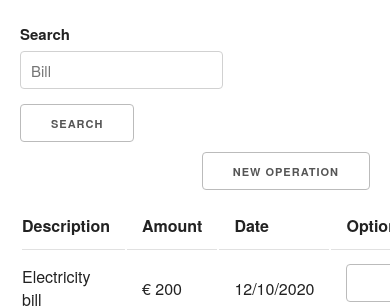
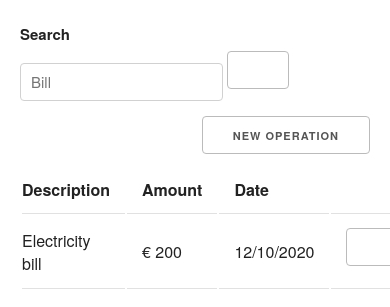
Before and after one commit to flaviocolonna/money-tracking-app, a website: page src/index.html in a window 390 px wide. Shown: the part 95-402 px from the top of the page. Drawn offline with nearby package versions, Linux system fonts and the light colour scheme.

Commit message:
Editing responsiveness of table and action buttons

```diff
--- a/src/css/buttons.css
+++ b/src/css/buttons.css
@@ -4,6 +4,7 @@
     background-position: center;
     border: none;
     margin: 0;
+    padding: 0 12px;
 }
 .button-animated {
     transition: background-size ease .3s;
--- a/src/css/form.css
+++ b/src/css/form.css
@@ -7,3 +7,22 @@ form .custom-input {
     border-radius: 0;
     border-bottom: 1px solid #989898;
 }
+.custom-input-container {
+    position: relative;
+    width: 250px;
+}
+.custom-input-container input {
+    width: 250px;
+}
+.custom-input-container .button-icon {
+    position: absolute;
+    right: 0;
+    padding: 0 16px;
+    border: 1px solid #D1D1D1;
+    border-bottom-left-radius: 0;
+    border-top-left-radius: 0;
+    background-repeat: no-repeat;
+    background-size: 18px;
+    display: inline-block;
+    vertical-align: middle;
+}
--- a/src/css/helpers.css
+++ b/src/css/helpers.css
@@ -1,3 +1,9 @@
 .no-margin {
     margin: 0;
 }
+.mt-2 {
+    margin-top: 2rem;
+}
+.align-text-center {
+    text-align: center;
+}
--- a/src/css/modal.css
+++ b/src/css/modal.css
@@ -14,6 +14,7 @@
 }
 .modal.hide {
     opacity: 0;
+    visibility: hidden;
 }
 .modal__header__action {
     position: absolute;
--- a/src/index.html
+++ b/src/index.html
@@ -6,6 +6,7 @@
     <link rel="stylesheet" href="https://cdnjs.cloudflare.com/ajax/libs/skeleton/2.0.4/skeleton.min.css"
         integrity="sha512-EZLkOqwILORob+p0BXZc+Vm3RgJBOe1Iq/0fiI7r/wJgzOFZMlsqTa29UEl6v6U6gsV4uIpsNZoV32YZqrCRCQ=="
         crossorigin="anonymous" />
+    <meta name="viewport" content="width=device-width, initial-scale=1.0" />
     <!-- custom:css -->
     <!-- endinject -->
 </head>
@@ -23,17 +24,15 @@
     </header>
     <main class="container">
         <!-- Start Search container -->
-        <div class="row d-flex v-bottom">
-            <div class="three columns">
+        <div class="row">
+            <div class="custom-input-container">
                 <label for="search-input">Search</label>
-                <input type="text" class="no-margin" placeholder="Bill" id="search-input" />
-            </div>
-            <div class="two columns">
-                <button class="no-margin">Search</button>
+                <input type="text" placeholder="Bill" id="search-input" />
+                <button class="button-icon icon-search"></button>
             </div>
         </div>
         <!-- End Table container -->
-        <div class="row">
+        <div class="row mt-2">
             <div class="twelve columns">
                 <button class="u-pull-right">New operation</button>
             </div>
@@ -46,7 +45,7 @@
                         <th>Description</th>
                         <th>Amount</th>
                         <th>Date</th>
-                        <th>Options</th>
+                        <th aria-label="Options"></th>
                     </tr>
                 </thead>
                 <tbody>
@@ -54,14 +53,14 @@
                         <td>Electricity bill</td>
                         <td class="operation-amount">€ 200</td>
                         <td>12/10/2020</td>
-                        <td><button class="button button-icon button-animated icon-delete"></button></td>
+                        <td class="align-text-center"><button class="button button-icon button-animated icon-delete"></button></td>
                     </tr>
                 </tbody>
             </table>
         </div>
         <!-- End Table container -->
         <!-- Start Modal container -->
-        <div class="modal">
+        <div class="modal hide">
             <div class="modal__header row">
                 <h2>Add operation</h2>
                 <button class="button button-icon icon-close modal__header__action"></button>
@@ -74,7 +73,8 @@
                     </div>
                     <div class="row">
                         <label for="description-input">Description</label>
-                        <input id="description-input" class="custom-input u-full-width" placeholder="Bill" type="text" />
+                        <input id="description-input" class="custom-input u-full-width" placeholder="Bill"
+                            type="text" />
                     </div>
                     <div class="row">
                         <button class="button-success">Add Income</button>
```
Also changed, not shown: src/css/index.css (+16 -1 lines).
